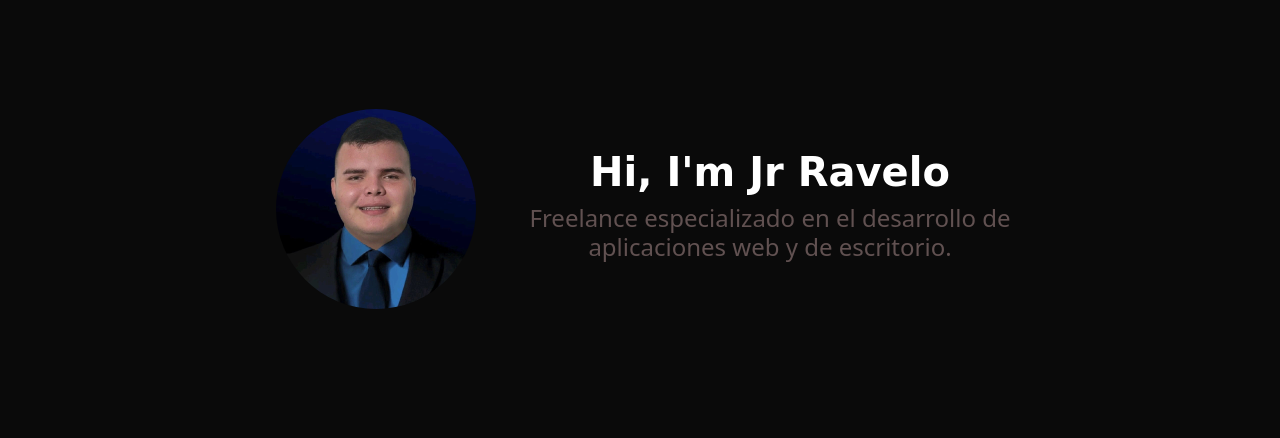
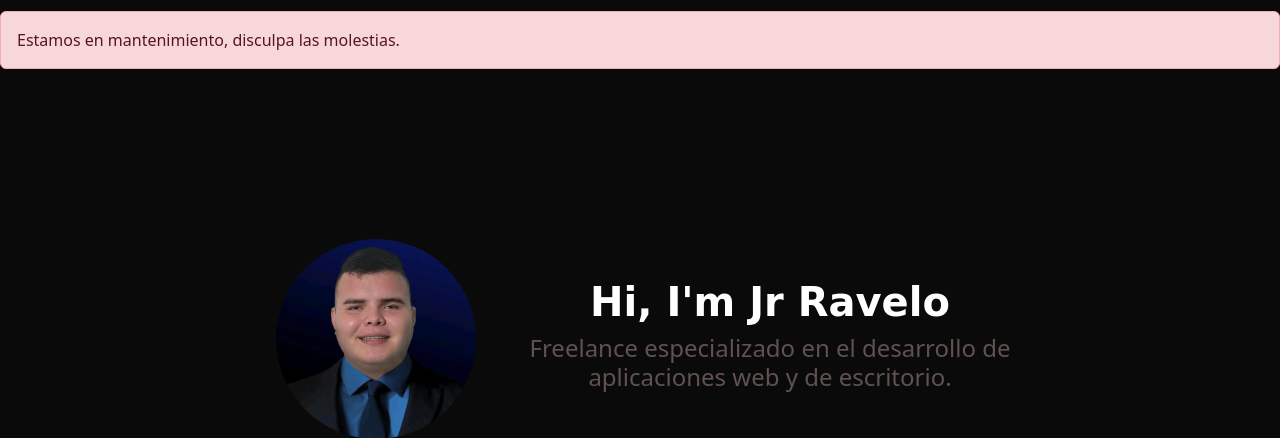
Before and after one commit to JunniorRavelo/Portfolio-V2, a PHP site: page / in a window 1280 px wide. Shown: the part 61-499 px from the top of the page. Run offline with PHP 8.4, Linux system fonts and the light colour scheme; some libraries are stand-ins or nearby versions; some web fonts are replaced.

Commit message:
mantenimiento upt

```diff
--- a/index.php
+++ b/index.php
@@ -1,7 +1,12 @@
 <?php
-  /*include("microservices/notificacion_telegram.php");*/
+/*include("microservices/notificacion_telegram.php");*/
   include("includes/header.php");
 ?>
+
+<br><br><br>
+<div class="alert alert-danger" role="alert">
+  Estamos en mantenimiento, disculpa las molestias.
+</div>
 
 <!-- Seccion Hero -->
 <section class="hero align-items-stretch">
@@ -13,6 +18,8 @@
     </div>
   </div>
 </section>
+
+
 
 <script>
   //Funcion del cursor en el hero h1
```
